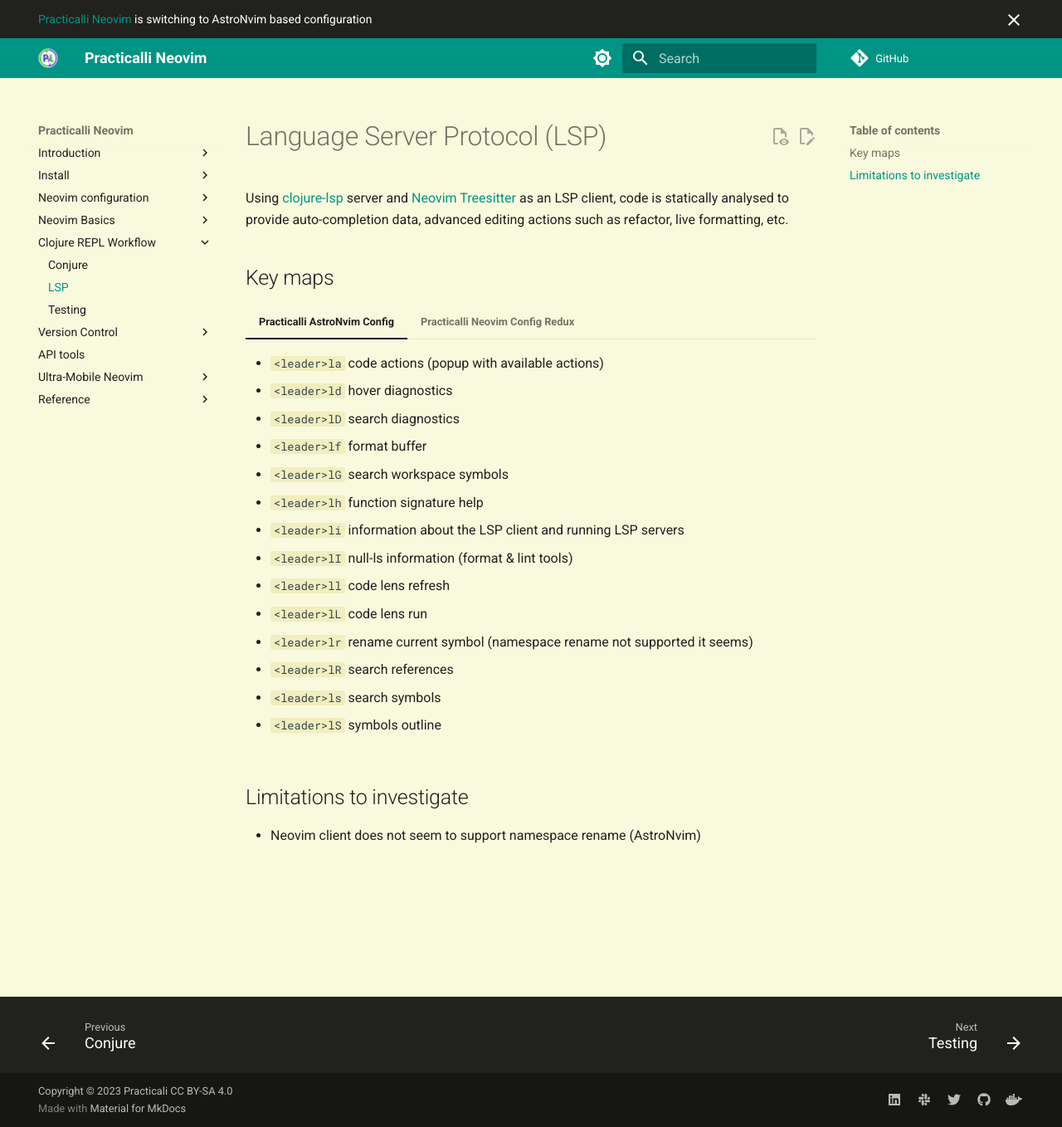
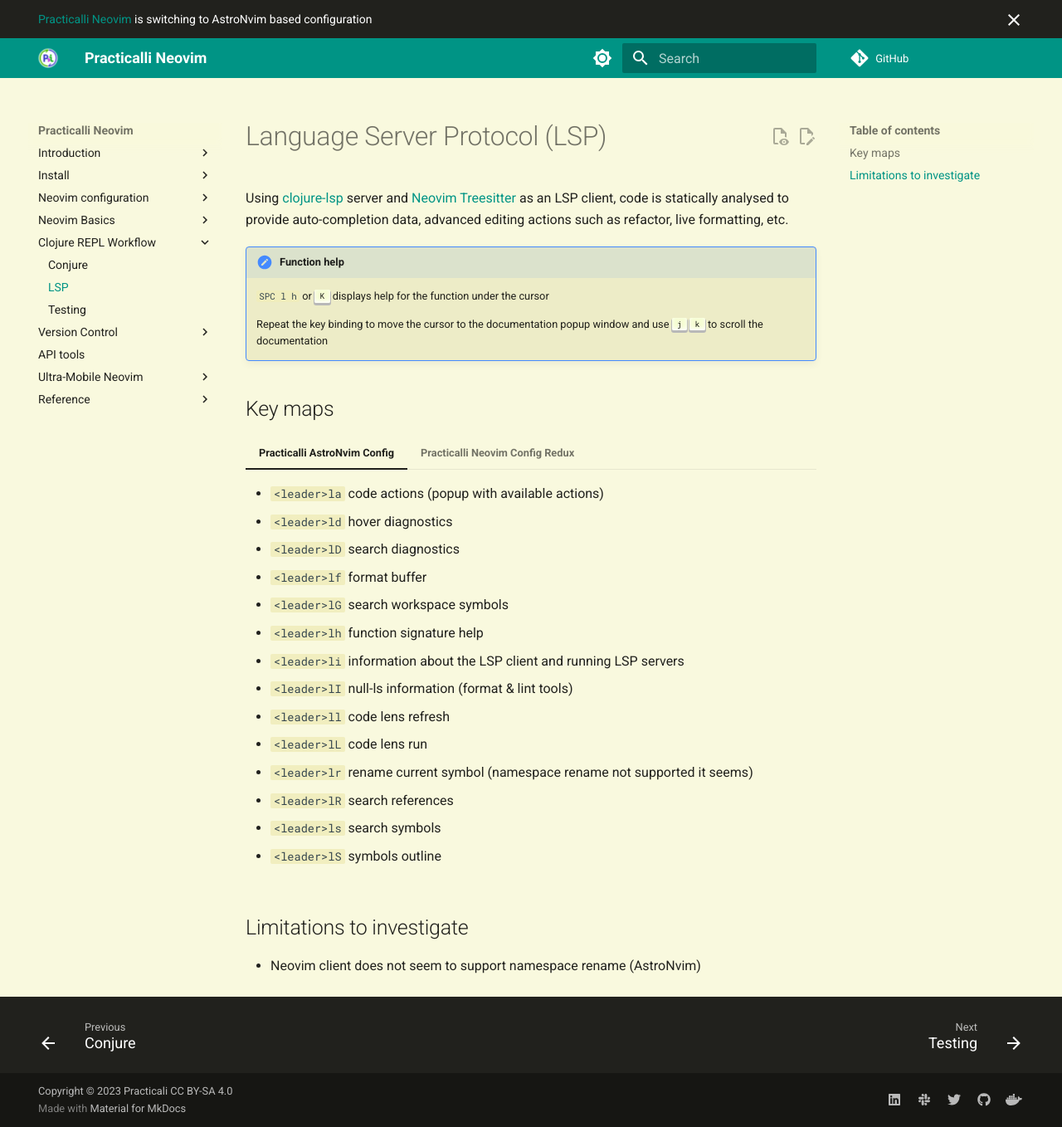
Before and after one commit to practicalli/neovim, an MkDocs documentation site: the page built from docs/repl-driven-development/language-server-protocol.md, in a window 1280 px wide and 1358 px high. Shown: the whole window at 83% size. Built offline with MkDocs 1.6.1 and Material for MkDocs 9.7.7, drawn with Linux system fonts in a browser that asks for light colours; plug-ins that fetch from the network failed and are left out; comment, search, counter and statistics services are not loaded.

Commit message:
clojure: scroll lsp help documentation popup

```diff
--- a/docs/repl-driven-development/language-server-protocol.md
+++ b/docs/repl-driven-development/language-server-protocol.md
@@ -1,6 +1,12 @@
 # Language Server Protocol (LSP)
 
 Using [clojure-lsp](https://clojure-lsp.io/) server and [Neovim Treesitter](https://tree-sitter.github.io/tree-sitter/) as an LSP client, code is statically analysed to provide auto-completion data, advanced editing actions such as refactor, live formatting, etc.
+
+!!! HINT "Function help"
+    `SPC l h` or ++"K"++ displays help for the function under the cursor
+
+    Repeat the key binding to move the cursor to the documentation popup window and use ++"j"++ ++"k"++ to scroll the documentation
+
 
 ## Key maps
 
```
